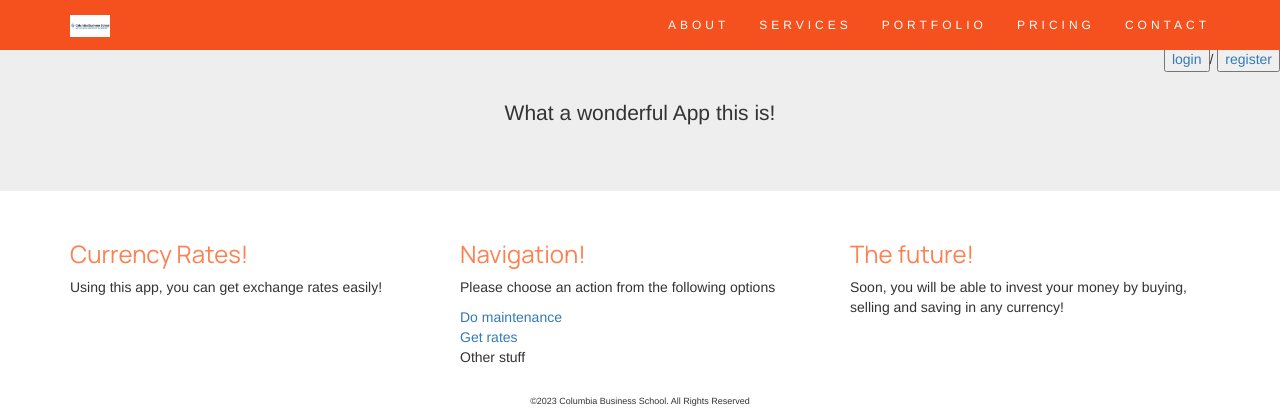
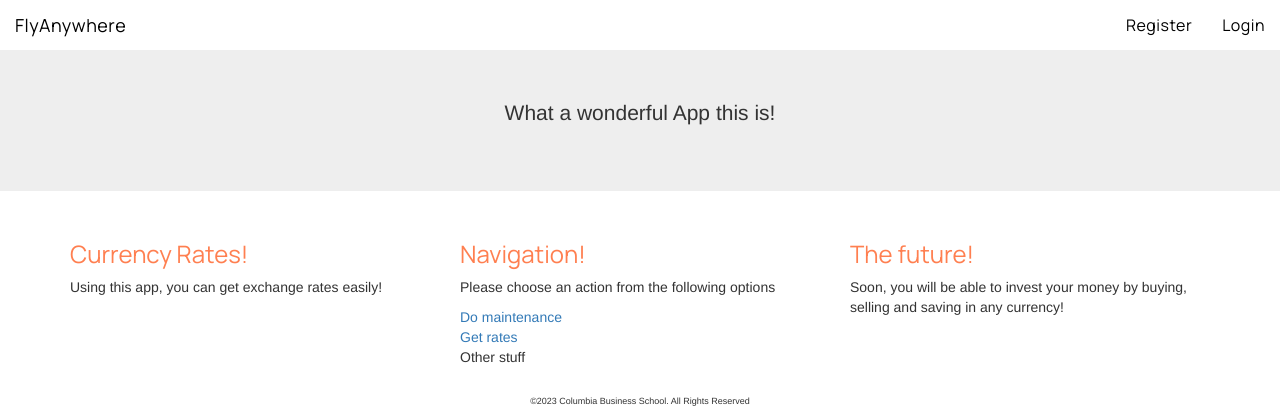
Before and after one commit to patrickjylin/djangoProject3, a Django app: page / in a window 1280 px wide. Shown: the top 420 px of the page. Run offline with Django 4.2, Linux system fonts and the light colour scheme; some libraries are stand-ins or nearby versions.

Commit message:
Customized navbar elements in style.css and base.html, fixed QuerySet error in view_airports function

```diff
--- a/myapp/views.py
+++ b/myapp/views.py
@@ -102,7 +102,7 @@ def app_maintenance(request):
 
 def view_airports(request):
     data = dict()
-    a_list = Airport.objects.all().sort()
+    a_list = Airport.objects.all().order_by(Airport.city, Airport.state, Airport.country, Airport.name)
     data['airports'] = a_list
     return render(request, "airports.html", context=data)
 
--- a/static/myapp/style.css
+++ b/static/myapp/style.css
@@ -23,24 +23,33 @@ h1 {
     /*font-size: 50px;*/
 }
 
+#nav-container {
+    width: 100%;
+}
+
+.user-buttons {
+    background-color: #fff;
+}
+
 .navbar {
   margin-bottom: 0;
-  background-color: #f4511e;
+  background-color: #fff;
   z-index: 9999;
   border: 0;
-  font-size: 12px !important;
-  line-height: 1.42857143 !important;
-  letter-spacing: 4px;
+  font-size: 16px !important;
+  line-height: 2.42857143 !important;
+  letter-spacing: 0.5px;
   border-radius: 0;
+    font-family: 'Manrope', sans-serif;
 }
 
 .navbar li a, .navbar .navbar-brand {
-  color: #fff !important;
+  color: #000 !important;
 }
 
 .navbar-nav li a:hover, .navbar-nav li.active a {
-  color: #f4511e !important;
-  background-color: #fff !important;
+  color: #fff !important;
+  background-color: #09b1ec !important;
 }
 
 .navbar-default .navbar-toggle {
--- a/templates/base.html
+++ b/templates/base.html
@@ -13,37 +13,33 @@
 </head>
 <body>
 <nav class="navbar navbar-default navbar-fixed-top">
-  <div class="container">
+  <div class="container" id="nav-container">
     <div class="navbar-header">
       <button type="button" class="navbar-toggle" data-toggle="collapse" data-target="#myNavbar">
         <span class="icon-bar"></span>
         <span class="icon-bar"></span>
         <span class="icon-bar"></span>
       </button>
-      <a class="navbar-brand" href="#"><img src="{% static 'myapp/CBSBanner.png' %}" width="40px"></a>
+      <a class="navbar-brand" href="/home">
+          <!--<img src="{% static 'myapp/CBSBanner.png' %}" width="40px">-->
+          FlyAnywhere
+      </a>
     </div>
     <div class="collapse navbar-collapse" id="myNavbar">
       <ul class="nav navbar-nav navbar-right">
-        <li><a href="#">ABOUT</a></li>
-        <li><a href="#">SERVICES</a></li>
-        <li><a href="#">PORTFOLIO</a></li>
-        <li><a href="#">PRICING</a></li>
-        <li><a href="#">CONTACT</a></li>
+        {% if user.username %}
+          <li><a href="{% url 'home' %}" class="user-buttons">Welcome, {{ user.username|capfirst }} </a></li>
+          <li><a href="{% url 'logout' %}" class="user-buttons">Logout</a></li>
+        {% else %}
+        <li><a href="{% url 'register_user' %}" class="user-buttons">Register</a></li>
+            <li><a href="{% url 'login' %}" class="user-buttons">Login</a></li>
+          {% endif %}
       </ul>
     </div>
   </div>
 </nav>
 <!--<img src='{% static "myapp/CBSBanner.png" %}' alt="image" width="400px">-->
-<span style="float:right;">
-    {% if user.username %}
-    <span class="large-font">Hello {{ user.username }}!</span><br>
-        <a href="{% url 'logout' %}"><button>logout</button></a>
-    {% else %}
-    <span class="large-font">Hello Guest!</span><br>
-    <a href="{% url 'login' %}"><button>login</button></a>/
-        <a href="{% url 'register_user' %}"><button>register</button></a>
-    {% endif %}
-</span>
+
 <h1 class="large-font">Welcome!</h1>
 {% block content %}
     <-- This is where the page content will go! -->
```
